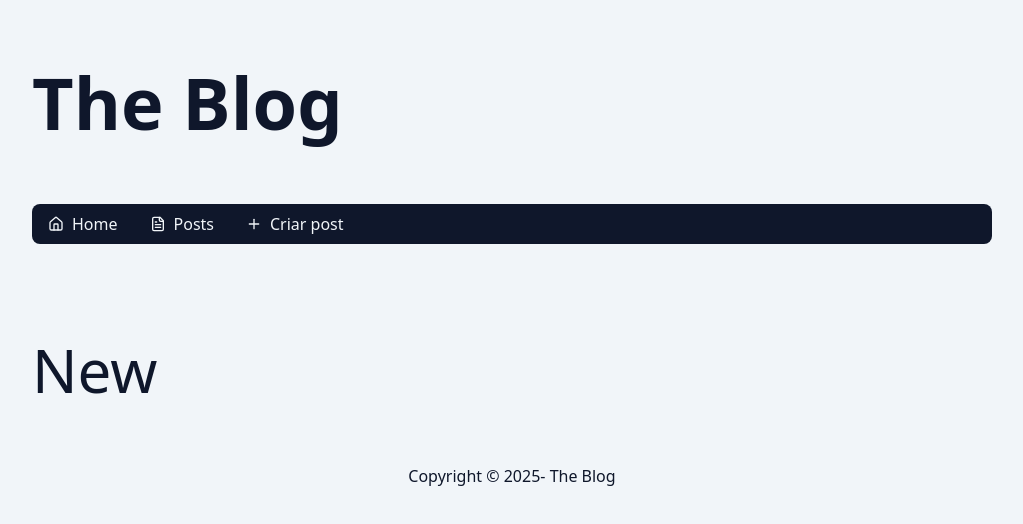
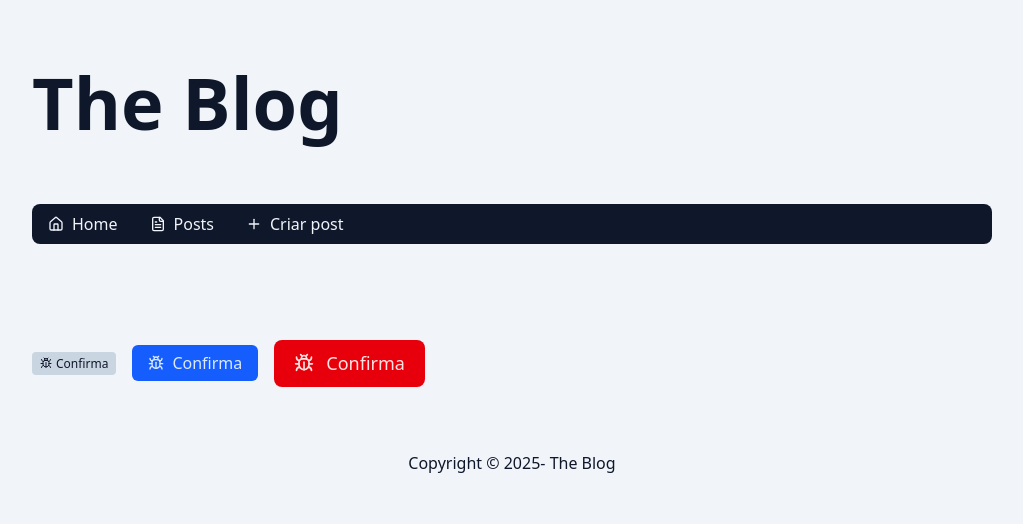
Before and after one commit to LeonardoKako/the-blog-nextjs, a Next.js app: page /admin/post/new in a window 1280 px wide. Shown: the top 524 px of the page, without its empty margins (128-1151 px from the left). Built offline with nearby package versions, Linux system fonts and the light colour scheme.

Commit message:
creating Button component

```diff
--- a/src/app/admin/post/new/page.tsx
+++ b/src/app/admin/post/new/page.tsx
@@ -1,5 +1,23 @@
+import { Button } from "@/components/Button";
+import { BugIcon } from "lucide-react";
+
 export const dynamic = "force-dynamic";
 
 export default async function AdminPostNewPage() {
-  return <div className="py-16 text-6xl">New</div>;
+  return (
+    <div className="py-16 flex items-center gap-4">
+      <Button variant="ghost" size="sm">
+        <BugIcon />
+        Confirma
+      </Button>
+      <Button variant="default" size="md">
+        <BugIcon />
+        Confirma
+      </Button>
+      <Button variant="danger" size="lg">
+        <BugIcon />
+        Confirma
+      </Button>
+    </div>
+  );
 }
--- /dev/null
+++ b/src/components/Button/index.tsx
@@ -0,0 +1,43 @@
+import clsx from "clsx";
+
+type ButtonProps = {
+  variant?: "default" | "ghost" | "danger";
+  size?: "sm" | "md" | "lg";
+} & React.ComponentProps<"button">;
+
+export function Button({
+  variant = "default",
+  size = "md",
+
+  ...props
+}: ButtonProps) {
+  const buttonVariants = {
+    default: clsx("bg-blue-600 hover:bg-blue-700 text-blue-100"),
+    ghost: clsx("bg-slate-300 hover:bg-slate-400 text-slate-900"),
+    danger: clsx("bg-red-600 hover:bg-red-700 text-red-100"),
+  };
+
+  const buttonSizes = {
+    sm: clsx(
+      "text-xs/tight py-1 px-2 rounded-sm",
+      "[&_svg]:w-3 [&_svg]:h-3 gap-1"
+    ),
+    md: clsx(
+      "text-base/tight py-2 px-4 rounded-md",
+      "[&_svg]:w-4 [&_svg]:h-4 gap-2"
+    ),
+    lg: clsx(
+      "text-lg/tight py-3 px-5 rounded-lg",
+      "[&_svg]:w-5 [&_svg]:h-5 gap-3"
+    ),
+  };
+
+  const buttonClasses = clsx(
+    buttonVariants[variant],
+    buttonSizes[size],
+    "flex items-center justify-center cursor-pointer transition",
+    "disabled:bg-slate-200 disabled:text-slate-500 disabled:cursor-not-allowed",
+    props.className
+  );
+  return <button className={buttonClasses} {...props} />;
+}
--- a/src/components/PostSummary.tsx
+++ b/src/components/PostSummary/index.tsx
@@ -1,5 +1,5 @@
-import { PostHeading } from "./PostHeading";
-import { PostDate } from "./PostDate";
+import { PostDate } from "../PostDate";
+import { PostHeading } from "../PostHeading";
 
 type PostSummaryProps = {
   postHeading: "h1" | "h2";
```
Also changed, not shown: src/components/SafeMarkdown/index.tsx (renamed from src/components/SafeMarkdown.tsx).
